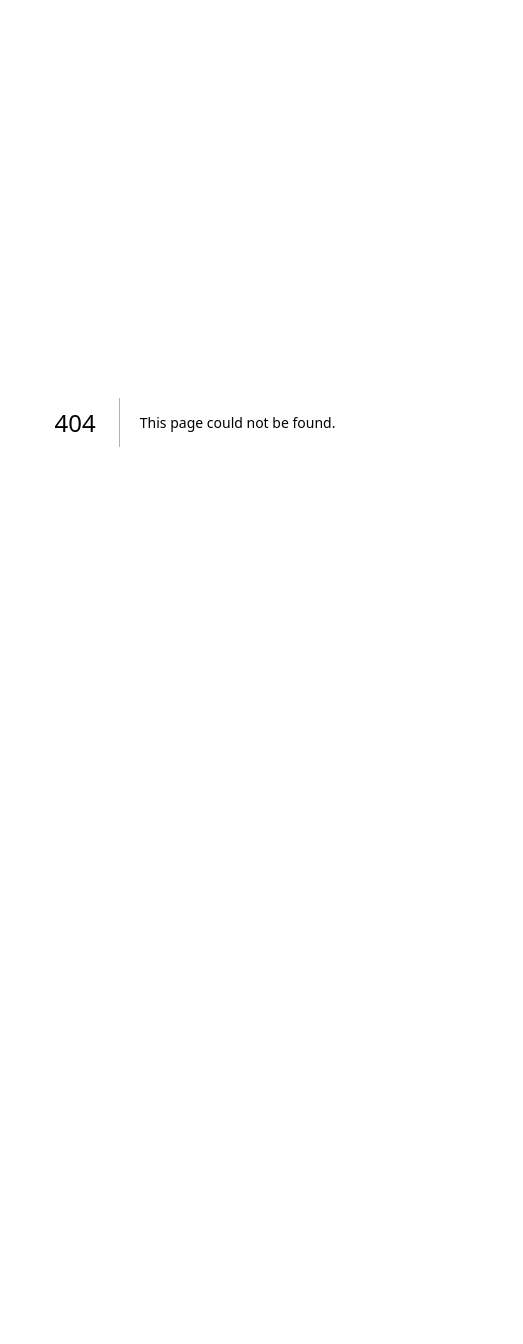
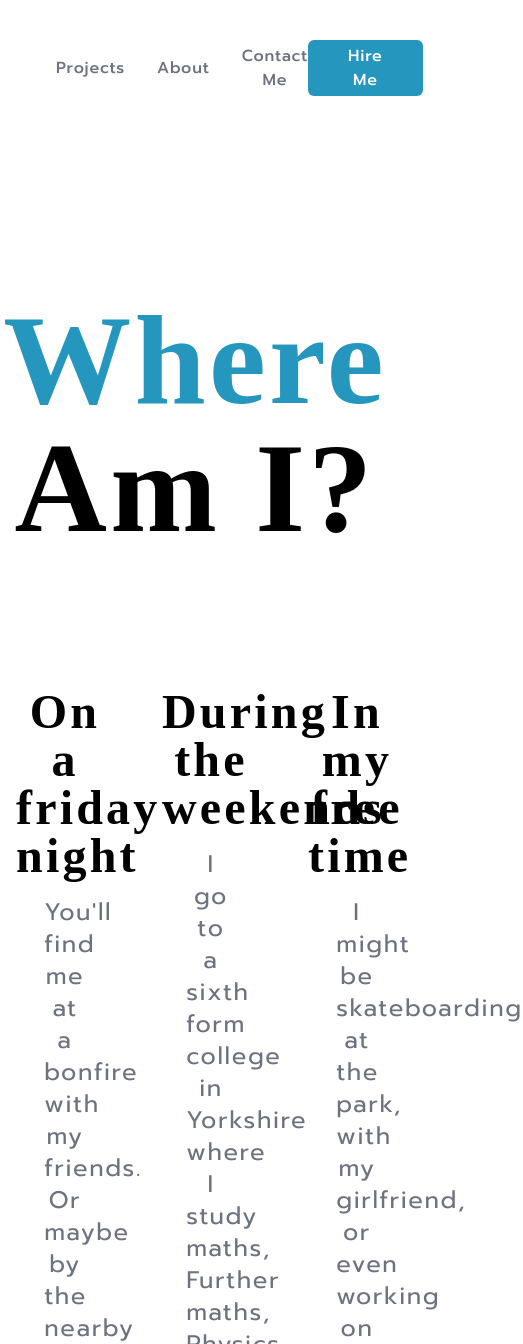
Before and after one commit to HarryRussin/portfolio, a Next.js app: page /about in a window 390 px wide. Before the commit this address had no page. Shown: the top 1344 px of the page, 523 px wide, since content can reach past the window. Before the commit the page ends 844 px from the top, so only its background shows below. Built offline with nearby package versions, Linux system fonts and the light colour scheme.

Commit message:
responsive front page ~ almost

```diff
--- a/components/footer.tsx
+++ b/components/footer.tsx
@@ -1,40 +1,46 @@
 import Image from 'next/image'
 import React from 'react'
+import {BsInstagram,BsLinkedin,BsFacebook} from 'react-icons/bs'
+import {SlSocialSpotify} from 'react-icons/sl'
+import {AiOutlinePhone} from 'react-icons/ai'
+import {GoMail} from 'react-icons/go'
 
 function Footer() {
   return (
     <footer className='bg-bg-light text-gray-300 font-prompt relative w-full p-16'>
-        <div className="flex w-[70%] justify-between items-center">
-            <div className="">
+        <div className="flex md:w-[70%] max-w-[1400px] justify-between w-full lg:flex-row space-y-8 lg:space-y-0 flex-col items-center">
+            <div className=" w-full">
                 <h3 className='text-white text-4xl font-semibold font-times'>Harry Russin</h3>
                 <p>website design & development</p>
             </div>
 
-            <p>icon</p>
-            <p>icon</p>
-            <p>icon</p>
-            <p>icon</p>
+            <div className="flex justify-between items-center w-full">
+            <BsInstagram className='w-10 h-10'/>
+            <BsLinkedin className='w-10 h-10'/>
+            <SlSocialSpotify className='w-10 h-10'/>
+            <BsFacebook className='w-10 h-10'/>
+            </div>
         </div>
 
-        <div className="flex w-[60%] mt-8 justify-between items-center">
+        <div className="flex lg:w-[60%] flex-col space-y-8 md:space-y-0 md:flex-row w-full mt-8 justify-between items-start md:items-center">
             <div className="flex flex-col space-y-6">
-                <div className="flex space-x-2">
-                    <p>icon</p>
+                <div className="flex items-center space-x-2">
+                    <AiOutlinePhone className='h-6 w-6'/>
                     <p>+44 79-476-88762</p>
                 </div>
-                <div className="flex space-x-2">
-                    <p>icon</p>
+                <div className="flex items-center space-x-2">
+                    <GoMail className='w-6 h-6'/>
                     <p>harryrussindev@gmail.com</p>
                 </div>
             </div>
 
-            <div className="flex flex-col space-y-6">
+            <div className="flex md:flex-col space-x-8 space-y-0 md:space-x-0 md:space-y-6">
                 <p>about</p>
                 <p>contact</p>
                 <p>hire me</p>
             </div>
 
-            <div className="flex flex-col space-y-6">
+            <div className="flex md:flex-col space-x-8 md:space-x-0 md:space-y-6">
                 <p>cookie policy</p>
                 <p>privacy policy</p>
             </div>
--- a/components/header.tsx
+++ b/components/header.tsx
@@ -1,19 +1,31 @@
-import React from 'react'
+import Link from 'next/link';
+import React from 'react';
 
-function Header() {
+function HeaderCompoent() {
   return (
-    <nav className='flex p-8 justify-between items-center font-prompt'>
-        <div className="flex justify-center items-center">
-            <p>Projects</p>
-            <p>About</p>
-            <p>Contact Me</p>
+
+    <header className="tracking-[0.05rem] font-medium text-gray-500 flex justify-between items-center py-10 px-14 font-prompt">
+        <nav className='flex items-center space-x-8 justify-between'>
+          <Link href="#" className="  hover:text-black">
+          Projects
+          </Link>
+
+          <Link href="/about" className=" hover:text-black">
+              About
+          </Link>
+
+          <Link href="#" className=" hover:text-black">
+              Contact Me
+          </Link>
+      </nav>
+        <div>
+            <button className="bg-accent-1 hover:brightness-90 text-white rounded-md px-10 py-1">
+            Hire Me
+            </button>
         </div>
+      </header>
 
-        <button>s
-            Hire Me
-        </button>
-    </nav>
-  )
-}
+    );
+  }
 
-export default Header
+  export default HeaderCompoent;
--- a/components/portfolio_card.tsx
+++ b/components/portfolio_card.tsx
@@ -16,9 +16,9 @@ function Portfolio_card({
   return (
     <figure className=''>
       <Link href={link} replace>
-        <div className="h-[250px] relative w-[300px] rounded-3xl bg-gray-700">
+        <div className="lg:h-[250px] h-[200px] relative w-[250px] lg:w-[300px] rounded-3xl bg-gray-700">
           <div className="w-full h-full overflow-hidden">
-            <Image alt={`${name} `} className='rounded-3xl hover:opacity-70 transition-all scale-[100.5%]' src={img} fill />
+            <Image alt={`${name} `} className='rounded-3xl object-cover hover:opacity-70 transition-all scale-[100.5%]' src={img} fill />
           </div>
           <div className="absolute -right-4 -bottom-4 w-20 h-20 rounded-xl bg-bg-dark flex justify-center items-center">
             <p className="text-5xl text-white font-prompt">0{id}</p>
--- /dev/null
+++ b/pages/about.tsx
@@ -0,0 +1,46 @@
+import React from 'react';
+import  HeaderCompoent from "../components/header";
+
+class about extends React.Component {
+  render() {
+    return (
+
+      <div className="text-center tracking-[0.2rem] ">
+        <HeaderCompoent />
+        <h1 className="text-9xl font-bold font-times text-center mt-40 mb-20"><span className="text-accent-1">Where</span> Am I?</h1>
+      <div className="flex flex-row space-x-4" >
+        <div className="w-1/3 mb-8 mt-10 p-4">
+          <h2 className="font-bold font-times text-5xl">On a friday night</h2>
+          <p className="font-prompt text-2xl w-9/12 tracking-[0.1rem] mx-auto text-gray-500 p-4">You'll find me at a bonfire with my friends. Or maybe by the nearby river in a swim suit if it's warmer.</p>
+
+        </div>
+        <div className="w-1/3 mb-8 mt-10  p-4">
+          <h2 className="font-bold font-times  text-5xl">During the weekends</h2>
+          <p  className="font-prompt text-2xl tracking-[0.1rem] w-10/12 mx-auto text-gray-500 p-4">I go to a sixth form college in Yorkshire where I study maths, Further maths, Physics and Chemistry.</p>
+        </div>
+        <div className="w-1/3 mb-8 mt-10  p-4">
+          <h2 className="font-bold font-times  text-5xl">In my free time</h2>
+          <p className="font-prompt text-2xl tracking-[0.1rem] w-9/12 mx-auto text-gray-500 p-4">I might be skateboarding at the park, with my girlfriend, or even working on projects such as this.</p>
+        </div>
+      </div>
+      <footer style={{ backgroundColor: "#3F3D56" }} className="py-4 flex flex-col min-h-screen">
+        <div className="container mx-auto px-4">
+          <p className="text-white text-center text-sm">
+            &copy; 2023 My Website. All rights reserved.
+          </p>
+        </div>
+    </footer>
+
+
+
+
+
+      </div>
+
+
+
+    );
+  }
+}
+
+export default about;
--- a/pages/index.tsx
+++ b/pages/index.tsx
@@ -7,12 +7,13 @@ import Footer from '../components/footer'
 
 function index() {
   return (
-    <div className=" min-h-screen min-w-screen relative overflow-hidden">
+    <div className=" min-h-screen transition-all min-w-screen relative overflow-hidden">
       <Header />
       {/* Hero section */}
-      <section className="pt-48 px-52 font-times flex justify-between">
-        <div className="">
-          <h1 className="text-7xl font-bold mb-4 text-accent-1">
+      <section className="pt-16 md:pt-48 xlresponsive sm:px-52 px-12 font-times flex-col-reverse items-center lg:items-start gap-10 lg:gap-0 lg:flex-row flex justify-between">
+        <div className="mb-8
+        \">
+          <h1 className="text-7xl font-bold lg:mb-4 text-accent-1">
             Hi, I'm Harry
           </h1>
           <h2 className="text-7xl font-bold">
@@ -31,14 +32,15 @@ function index() {
           src={'/undraws/programmer_in_chair.svg'}
           width={400}
           height={400}
+          className='hidden md:block'
           alt="programmer in a chair"
         />
       </section>
 
-      <div className="absolute w-[400vw] h-[400vh] -z-10 -rotate-[40deg] -right-[228.5vw] top-0 bg-grey-light"></div>
+      <div className="absolute w-[400vw] h-[400vh] -z-10 -rotate-[40deg] -right-[235vw] top-0 bg-grey-light"></div>
 
       {/* projects */}
-      <section className="xl:px-32 2xl:px-52 lg:px-30 px-8 my-96 pt-32">
+      <section className="xl:px-32 2xl:px-52 xlresponsive lg:px-32 px-12 md:my-96 my-48 md:pt-32">
         <div className="flex justify-between items-center">
           <h2 className="text-5xl font-bold font-times">Latest Projects</h2>
           <div className="flex items-center space-x-4">
@@ -47,24 +49,23 @@ function index() {
           </div>
         </div>
 
-        <div className="flex flex-col xl:flex-row items-center xl:space-x-8 xl:justify-between my-20">
+        <div className="flex flex-col md:flex-row gap-14 md:gap-0 items-center md:space-x-8 md:justify-between my-20">
           <Portfolio_card
             id={1}
             name="Contact25"
             link="https://contact25.com"
             img='/project_cover_imgs/contact25.png'
           />
-          <div className="mt-20">
+          <div className="md:mt-20">
             <Portfolio_card
               id={2}
               name="Luna Bakehouse"
               link="https://lunabakes.vercel.app"
-              img='/'
+              img='/project_cover_imgs/luna_bakes.png'
             />
           </div>
-          <div className="mt-40">
-            <Portfolio_card id={3} name="Blobparty" link="#" img='/'/>
-
+          <div className="md:mt-40">
+            <Portfolio_card id={3} name="Blobparty" link="https://blobparty.vercel.app" img='/project_cover_imgs/blobparty.png'/>
           </div>
         </div>
       </section>
@@ -75,15 +76,15 @@ function index() {
           width="full"
           height={'100px'}
           alt="waves"
-          className="z-1 absolute bottom-0"
+          className="z-1 absolute bottom-0 object-cover"
           src="/wave.svg"
           style={{}}
         />
       </section>
 
       {/* Services */}
-      <section className="flex flex-col items-center lg:flex-row space-y-12 lg:space-y-0 justify-between lg:mx-24 py-48">
-        <div className="text-center relative mt-12 mx-24">
+      <section className="flex flex-col xlresponsive items-center lg:flex-row space-y-12 lg:space-y-0 justify-between lg:mx-24 py-48">
+        <div className="text-center relative mt-2 px-24">
           <h2 className="font-times font-bold text-7xl">My Services</h2>
           <p className="font-prompt text-2xl pt-2 pb-24 text-gray-700">
             I do all kinds of neat stuff
@@ -91,12 +92,13 @@ function index() {
           <Image
             alt="a man looking at a project/system overview breakdown"
             src={'/undraws/looking_at_stuff.svg'}
+            className='hidden md:block'
             width={500}
             height={700}
           />
         </div>
 
-        <div className="flex h-fit md:mt-24 md:flex-row text-white flex-col space-y-8 md:space-y-0 md:space-x-8 box-border">
+        <div className="flex h-fit md:mt-24 md:flex-row text-white flex-col md:space-x-8 box-border">
           <div className="flex flex-col space-y-8">
             <div className="w-[280px] h-[140px] p-4 bg-bg-dark rounded-xl flex flex-col justify-between">
               <h5 className="font-times text-2xl">SEO</h5>
@@ -118,7 +120,7 @@ function index() {
               </p>
             </div>
           </div>
-          <div className="flex flex-col space-y-8 pt-0 sm:pt-12">
+          <div className="flex flex-col space-y-8 md:pt-12 pt-8">
           <div className="w-[280px] h-[200px] p-4 bg-bg-dark md:bg-gradient-to-b from-accent-3 to-accent-2 rounded-xl flex flex-col justify-between">
             <h5 className="font-times text-2xl">UX Design</h5>
             <p className="font-prompt text-sm text-gray-300">
--- a/styles/globals.css
+++ b/styles/globals.css
@@ -13,4 +13,7 @@
     .link{
         @apply hover:text-accent-2 active:text-accent-3 transition-all hover:underline
     }
+    .xlresponsive {
+        @apply xl:mx-auto xl:max-w-[1600px]
+    }
 }
```
Also changed, not shown: public/project_cover_imgs/blobparty.png (added), public/project_cover_imgs/luna_bakes.png (added).
